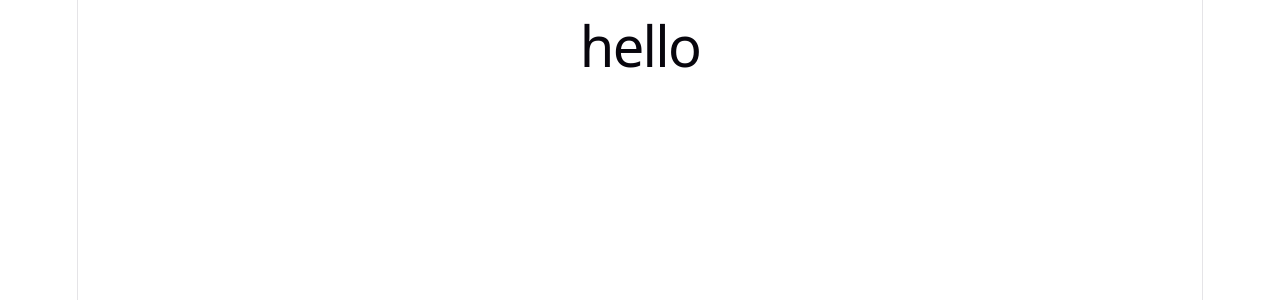
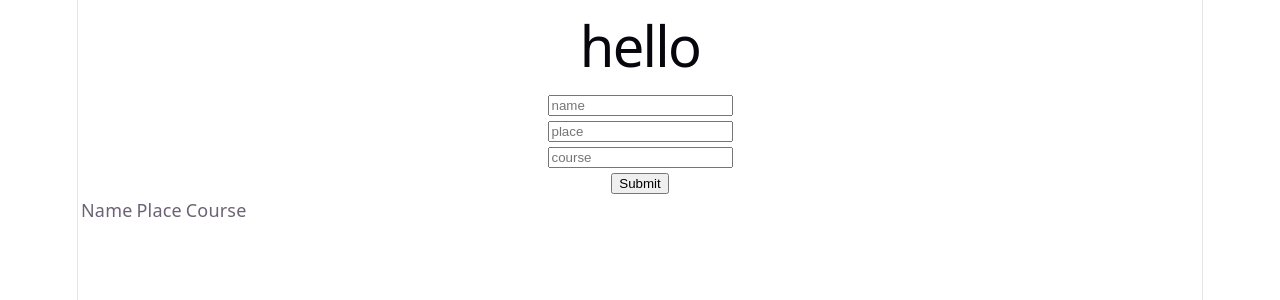
Before and after one commit to SooryaSDas/reactjs, a React (Vite) app in the folder react-js-tutorial/: page / in a window 1280 px wide. Shown: the top 300 px of the page. Built offline with nearby package versions, Linux system fonts and the light colour scheme.

Commit message:
form submition array

```diff
--- a/react-js-tutorial/src/App.tsx
+++ b/react-js-tutorial/src/App.tsx
@@ -5,13 +5,14 @@
 // import EventBinding from "./EventBinding"
 // import Uncontrolled from "./Uncontrolled"
 // import Usestatefn from "./Usestatefn"
-
+import Tododata from "./Tododata"
 function App() {
 
 
   return (
     <>
       <h1>hello</h1>
+    <Tododata />
       {/* <Digital/>
       <DataBinding />
       <EventBinding />
--- /dev/null
+++ b/react-js-tutorial/src/Tododata.tsx
@@ -0,0 +1,69 @@
+import { useState } from "react";
+
+function Tododata() {
+  const [name, setName] = useState("");
+  const [place, setPlace] = useState("");
+  const [course, setCourse] = useState("");
+
+  const [submitdata, setSubmitdata] = useState([]);
+
+  const submitdatafn = (e) => {
+    e.preventDefault();
+    const newdata = {
+      name,
+      place,
+      course,
+    };
+    setSubmitdata([...submitdata, newdata]);
+  };
+
+  return (
+    <div>
+      <form onSubmit={submitdatafn}>
+        <input
+          type="text"
+          name="name"
+          placeholder="name"
+          value={name}
+          onChange={(e) => setName(e.target.value)}
+        />{" "}
+        <br />
+        <input
+          type="text"
+          name="place"
+          placeholder="place"
+          value={place}
+          onChange={(e) => setPlace(e.target.value)}
+        />{" "}
+        <br />
+        <input
+          type="text"
+          name="course"
+          placeholder="course"
+          value={course}
+          onChange={(e) => setCourse(e.target.value)}
+        />{" "}
+        <br />
+        <button type="submit">Submit</button>
+      </form>
+
+      <table>
+        <tr>
+          <td>Name</td>
+          <td>Place</td>
+          <td>Course</td>
+        </tr>
+
+        {submitdata.map((data) => (
+          <tr>
+            <td>{data.name}</td>
+            <td>{data.place}</td>
+            <td>{data.course}</td>
+          </tr>
+        ))}
+      </table>
+    </div>
+  );
+}
+
+export default Tododata;
```
